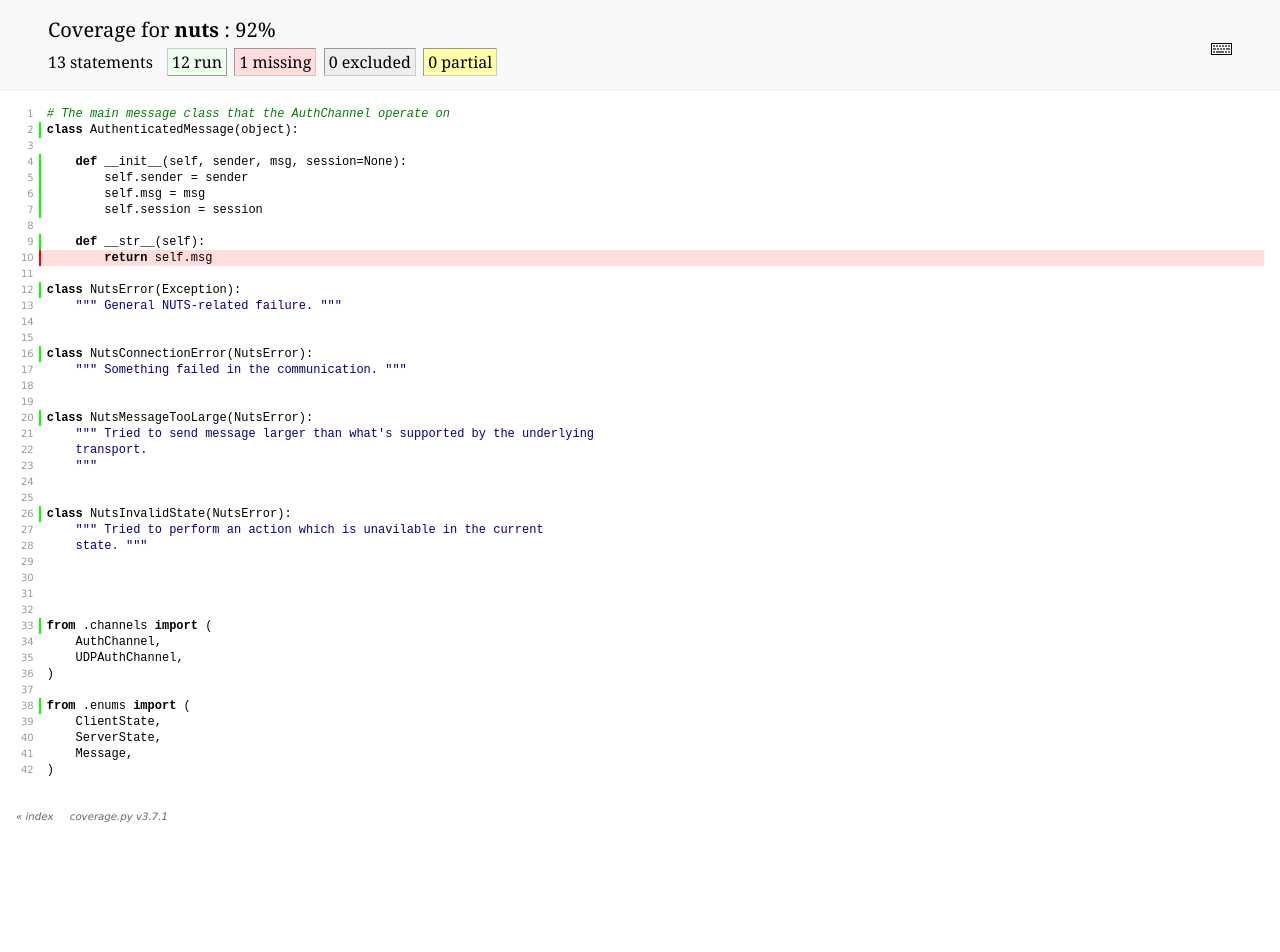
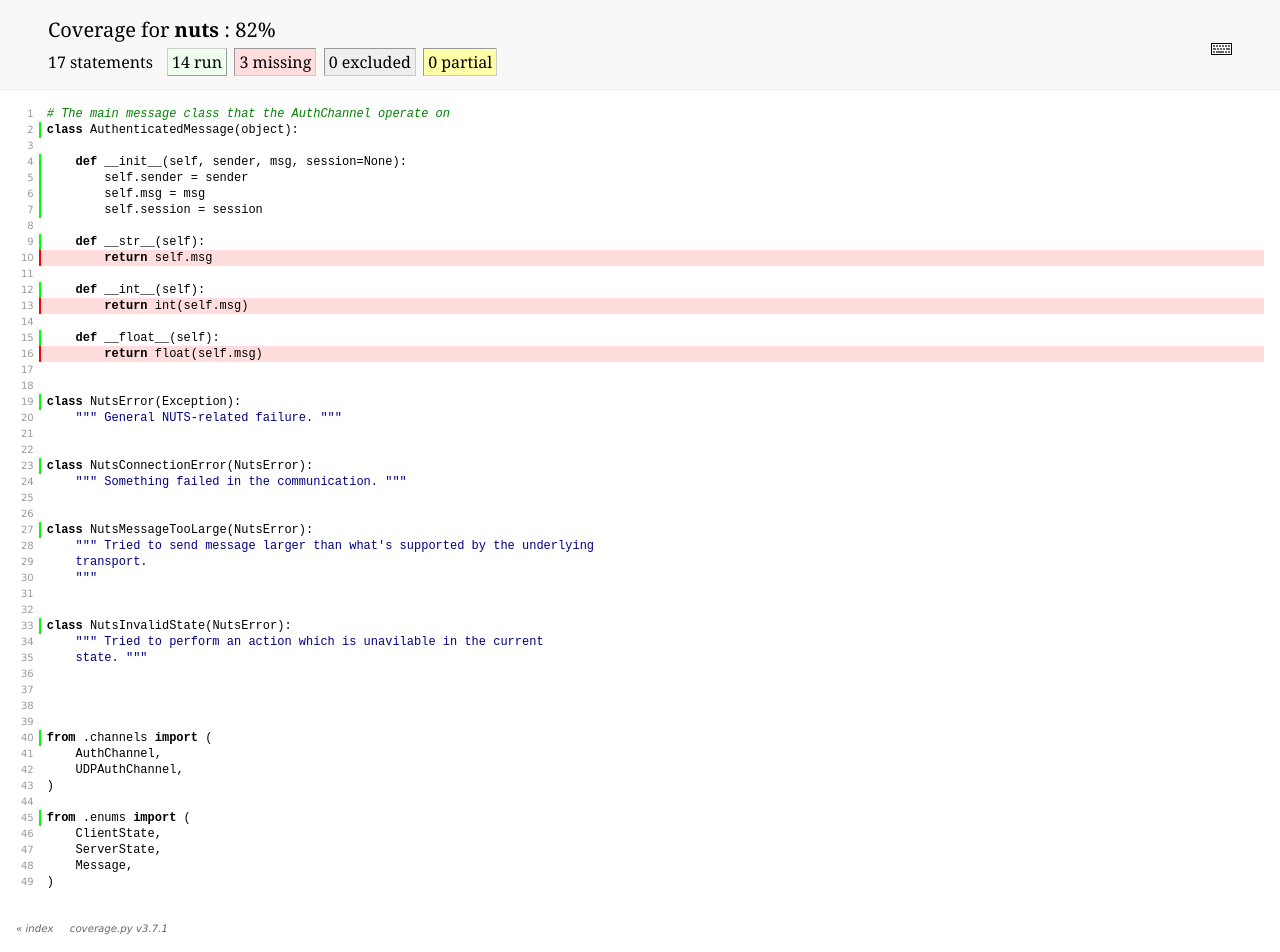
Before and after one commit to thusoy/nuts-auth, a plain HTML site: page nuts.html in a window 1280 px wide. Before the commit the page ends 840 px from the top, so only its background shows below. Drawn offline with Linux system fonts and the light colour scheme.

Commit message:
[Travis CI]: Deploy Allow int(msg) and float(msg) calls
generated from commit 6f8b370222b6f842b3ea89bb854b4883d145dfe0

```diff
--- a/nuts.html
+++ b/nuts.html
@@ -5,7 +5,7 @@
 
 
     <meta http-equiv='X-UA-Compatible' content='IE=emulateIE7' />
-    <title>Coverage for nuts: 92%</title>
+    <title>Coverage for nuts: 82%</title>
     <link rel='stylesheet' href='style.css' type='text/css'>
 
     <script type='text/javascript' src='jquery.min.js'></script>
@@ -21,13 +21,13 @@
 <div id='header'>
     <div class='content'>
         <h1>Coverage for <b>nuts</b> :
-            <span class='pc_cov'>92%</span>
+            <span class='pc_cov'>82%</span>
         </h1>
         <img id='keyboard_icon' src='keybd_closed.png'>
         <h2 class='stats'>
-            13 statements &nbsp;
-            <span class='run hide_run shortkey_r button_toggle_run'>12 run</span>
-            <span class='mis shortkey_m button_toggle_mis'>1 missing</span>
+            17 statements &nbsp;
+            <span class='run hide_run shortkey_r button_toggle_run'>14 run</span>
+            <span class='mis shortkey_m button_toggle_mis'>3 missing</span>
             <span class='exc shortkey_x button_toggle_exc'>0 excluded</span>
 
                 <span class='par run hide_run shortkey_p button_toggle_par'>0 partial</span>
@@ -75,21 +75,21 @@
 <p id='n10' class='stm mis'><a href='#n10'>10</a></p>
 <p id='n11' class='pln'><a href='#n11'>11</a></p>
 <p id='n12' class='stm run hide_run'><a href='#n12'>12</a></p>
-<p id='n13' class='pln'><a href='#n13'>13</a></p>
+<p id='n13' class='stm mis'><a href='#n13'>13</a></p>
 <p id='n14' class='pln'><a href='#n14'>14</a></p>
-<p id='n15' class='pln'><a href='#n15'>15</a></p>
-<p id='n16' class='stm run hide_run'><a href='#n16'>16</a></p>
+<p id='n15' class='stm run hide_run'><a href='#n15'>15</a></p>
+<p id='n16' class='stm mis'><a href='#n16'>16</a></p>
 <p id='n17' class='pln'><a href='#n17'>17</a></p>
 <p id='n18' class='pln'><a href='#n18'>18</a></p>
-<p id='n19' class='pln'><a href='#n19'>19</a></p>
-<p id='n20' class='stm run hide_run'><a href='#n20'>20</a></p>
+<p id='n19' class='stm run hide_run'><a href='#n19'>19</a></p>
+<p id='n20' class='pln'><a href='#n20'>20</a></p>
 <p id='n21' class='pln'><a href='#n21'>21</a></p>
 <p id='n22' class='pln'><a href='#n22'>22</a></p>
-<p id='n23' class='pln'><a href='#n23'>23</a></p>
+<p id='n23' class='stm run hide_run'><a href='#n23'>23</a></p>
 <p id='n24' class='pln'><a href='#n24'>24</a></p>
 <p id='n25' class='pln'><a href='#n25'>25</a></p>
-<p id='n26' class='stm run hide_run'><a href='#n26'>26</a></p>
-<p id='n27' class='pln'><a href='#n27'>27</a></p>
+<p id='n26' class='pln'><a href='#n26'>26</a></p>
+<p id='n27' class='stm run hide_run'><a href='#n27'>27</a></p>
 <p id='n28' class='pln'><a href='#n28'>28</a></p>
 <p id='n29' class='pln'><a href='#n29'>29</a></p>
 <p id='n30' class='pln'><a href='#n30'>30</a></p>
@@ -100,11 +100,18 @@
 <p id='n35' class='pln'><a href='#n35'>35</a></p>
 <p id='n36' class='pln'><a href='#n36'>36</a></p>
 <p id='n37' class='pln'><a href='#n37'>37</a></p>
-<p id='n38' class='stm run hide_run'><a href='#n38'>38</a></p>
+<p id='n38' class='pln'><a href='#n38'>38</a></p>
 <p id='n39' class='pln'><a href='#n39'>39</a></p>
-<p id='n40' class='pln'><a href='#n40'>40</a></p>
+<p id='n40' class='stm run hide_run'><a href='#n40'>40</a></p>
 <p id='n41' class='pln'><a href='#n41'>41</a></p>
 <p id='n42' class='pln'><a href='#n42'>42</a></p>
+<p id='n43' class='pln'><a href='#n43'>43</a></p>
+<p id='n44' class='pln'><a href='#n44'>44</a></p>
+<p id='n45' class='stm run hide_run'><a href='#n45'>45</a></p>
+<p id='n46' class='pln'><a href='#n46'>46</a></p>
+<p id='n47' class='pln'><a href='#n47'>47</a></p>
+<p id='n48' class='pln'><a href='#n48'>48</a></p>
+<p id='n49' class='pln'><a href='#n49'>49</a></p>
 
             </td>
             <td class='text' valign='top'>
@@ -119,37 +126,44 @@
 <p id='t9' class='stm run hide_run'>&nbsp; &nbsp; <span class='key'>def</span> <span class='nam'>__str__</span><span class='op'>(</span><span class='nam'>self</span><span class='op'>)</span><span class='op'>:</span><span class='strut'>&nbsp;</span></p>
 <p id='t10' class='stm mis'>&nbsp; &nbsp; &nbsp; &nbsp; <span class='key'>return</span> <span class='nam'>self</span><span class='op'>.</span><span class='nam'>msg</span><span class='strut'>&nbsp;</span></p>
 <p id='t11' class='pln'><span class='strut'>&nbsp;</span></p>
-<p id='t12' class='stm run hide_run'><span class='key'>class</span> <span class='nam'>NutsError</span><span class='op'>(</span><span class='nam'>Exception</span><span class='op'>)</span><span class='op'>:</span><span class='strut'>&nbsp;</span></p>
-<p id='t13' class='pln'>&nbsp; &nbsp; <span class='str'>&quot;&quot;&quot; General NUTS-related failure. &quot;&quot;&quot;</span><span class='strut'>&nbsp;</span></p>
+<p id='t12' class='stm run hide_run'>&nbsp; &nbsp; <span class='key'>def</span> <span class='nam'>__int__</span><span class='op'>(</span><span class='nam'>self</span><span class='op'>)</span><span class='op'>:</span><span class='strut'>&nbsp;</span></p>
+<p id='t13' class='stm mis'>&nbsp; &nbsp; &nbsp; &nbsp; <span class='key'>return</span> <span class='nam'>int</span><span class='op'>(</span><span class='nam'>self</span><span class='op'>.</span><span class='nam'>msg</span><span class='op'>)</span><span class='strut'>&nbsp;</span></p>
 <p id='t14' class='pln'><span class='strut'>&nbsp;</span></p>
-<p id='t15' class='pln'><span class='strut'>&nbsp;</span></p>
-<p id='t16' class='stm run hide_run'><span class='key'>class</span> <span class='nam'>NutsConnectionError</span><span class='op'>(</span><span class='nam'>NutsError</span><span class='op'>)</span><span class='op'>:</span><span class='strut'>&nbsp;</span></p>
-<p id='t17' class='pln'>&nbsp; &nbsp; <span class='str'>&quot;&quot;&quot; Something failed in the communication. &quot;&quot;&quot;</span><span class='strut'>&nbsp;</span></p>
+<p id='t15' class='stm run hide_run'>&nbsp; &nbsp; <span class='key'>def</span> <span class='nam'>__float__</span><span class='op'>(</span><span class='nam'>self</span><span class='op'>)</span><span class='op'>:</span><span class='strut'>&nbsp;</span></p>
+<p id='t16' class='stm mis'>&nbsp; &nbsp; &nbsp; &nbsp; <span class='key'>return</span> <span class='nam'>float</span><span class='op'>(</span><span class='nam'>self</span><span class='op'>.</span><span class='nam'>msg</span><span class='op'>)</span><span class='strut'>&nbsp;</span></p>
+<p id='t17' class='pln'><span class='strut'>&nbsp;</span></p>
 <p id='t18' class='pln'><span class='strut'>&nbsp;</span></p>
-<p id='t19' class='pln'><span class='strut'>&nbsp;</span></p>
-<p id='t20' class='stm run hide_run'><span class='key'>class</span> <span class='nam'>NutsMessageTooLarge</span><span class='op'>(</span><span class='nam'>NutsError</span><span class='op'>)</span><span class='op'>:</span><span class='strut'>&nbsp;</span></p>
-<p id='t21' class='pln'>&nbsp; &nbsp; <span class='str'>&quot;&quot;&quot; Tried to send message larger than what&#39;s supported by the underlying</span><span class='strut'>&nbsp;</span></p>
-<p id='t22' class='pln'><span class='str'>&nbsp; &nbsp; transport.</span><span class='strut'>&nbsp;</span></p>
-<p id='t23' class='pln'><span class='str'>&nbsp; &nbsp; &quot;&quot;&quot;</span><span class='strut'>&nbsp;</span></p>
-<p id='t24' class='pln'><span class='strut'>&nbsp;</span></p>
+<p id='t19' class='stm run hide_run'><span class='key'>class</span> <span class='nam'>NutsError</span><span class='op'>(</span><span class='nam'>Exception</span><span class='op'>)</span><span class='op'>:</span><span class='strut'>&nbsp;</span></p>
+<p id='t20' class='pln'>&nbsp; &nbsp; <span class='str'>&quot;&quot;&quot; General NUTS-related failure. &quot;&quot;&quot;</span><span class='strut'>&nbsp;</span></p>
+<p id='t21' class='pln'><span class='strut'>&nbsp;</span></p>
+<p id='t22' class='pln'><span class='strut'>&nbsp;</span></p>
+<p id='t23' class='stm run hide_run'><span class='key'>class</span> <span class='nam'>NutsConnectionError</span><span class='op'>(</span><span class='nam'>NutsError</span><span class='op'>)</span><span class='op'>:</span><span class='strut'>&nbsp;</span></p>
+<p id='t24' class='pln'>&nbsp; &nbsp; <span class='str'>&quot;&quot;&quot; Something failed in the communication. &quot;&quot;&quot;</span><span class='strut'>&nbsp;</span></p>
 <p id='t25' class='pln'><span class='strut'>&nbsp;</span></p>
-<p id='t26' class='stm run hide_run'><span class='key'>class</span> <span class='nam'>NutsInvalidState</span><span class='op'>(</span><span class='nam'>NutsError</span><span class='op'>)</span><span class='op'>:</span><span class='strut'>&nbsp;</span></p>
-<p id='t27' class='pln'>&nbsp; &nbsp; <span class='str'>&quot;&quot;&quot; Tried to perform an action which is unavilable in the current</span><span class='strut'>&nbsp;</span></p>
-<p id='t28' class='pln'><span class='str'>&nbsp; &nbsp; state. &quot;&quot;&quot;</span><span class='strut'>&nbsp;</span></p>
-<p id='t29' class='pln'><span class='strut'>&nbsp;</span></p>
-<p id='t30' class='pln'><span class='strut'>&nbsp;</span></p>
+<p id='t26' class='pln'><span class='strut'>&nbsp;</span></p>
+<p id='t27' class='stm run hide_run'><span class='key'>class</span> <span class='nam'>NutsMessageTooLarge</span><span class='op'>(</span><span class='nam'>NutsError</span><span class='op'>)</span><span class='op'>:</span><span class='strut'>&nbsp;</span></p>
+<p id='t28' class='pln'>&nbsp; &nbsp; <span class='str'>&quot;&quot;&quot; Tried to send message larger than what&#39;s supported by the underlying</span><span class='strut'>&nbsp;</span></p>
+<p id='t29' class='pln'><span class='str'>&nbsp; &nbsp; transport.</span><span class='strut'>&nbsp;</span></p>
+<p id='t30' class='pln'><span class='str'>&nbsp; &nbsp; &quot;&quot;&quot;</span><span class='strut'>&nbsp;</span></p>
 <p id='t31' class='pln'><span class='strut'>&nbsp;</span></p>
 <p id='t32' class='pln'><span class='strut'>&nbsp;</span></p>
-<p id='t33' class='stm run hide_run'><span class='key'>from</span> <span class='op'>.</span><span class='nam'>channels</span> <span class='key'>import</span> <span class='op'>(</span><span class='strut'>&nbsp;</span></p>
-<p id='t34' class='pln'>&nbsp; &nbsp; <span class='nam'>AuthChannel</span><span class='op'>,</span><span class='strut'>&nbsp;</span></p>
-<p id='t35' class='pln'>&nbsp; &nbsp; <span class='nam'>UDPAuthChannel</span><span class='op'>,</span><span class='strut'>&nbsp;</span></p>
-<p id='t36' class='pln'><span class='op'>)</span><span class='strut'>&nbsp;</span></p>
+<p id='t33' class='stm run hide_run'><span class='key'>class</span> <span class='nam'>NutsInvalidState</span><span class='op'>(</span><span class='nam'>NutsError</span><span class='op'>)</span><span class='op'>:</span><span class='strut'>&nbsp;</span></p>
+<p id='t34' class='pln'>&nbsp; &nbsp; <span class='str'>&quot;&quot;&quot; Tried to perform an action which is unavilable in the current</span><span class='strut'>&nbsp;</span></p>
+<p id='t35' class='pln'><span class='str'>&nbsp; &nbsp; state. &quot;&quot;&quot;</span><span class='strut'>&nbsp;</span></p>
+<p id='t36' class='pln'><span class='strut'>&nbsp;</span></p>
 <p id='t37' class='pln'><span class='strut'>&nbsp;</span></p>
-<p id='t38' class='stm run hide_run'><span class='key'>from</span> <span class='op'>.</span><span class='nam'>enums</span> <span class='key'>import</span> <span class='op'>(</span><span class='strut'>&nbsp;</span></p>
-<p id='t39' class='pln'>&nbsp; &nbsp; <span class='nam'>ClientState</span><span class='op'>,</span><span class='strut'>&nbsp;</span></p>
-<p id='t40' class='pln'>&nbsp; &nbsp; <span class='nam'>ServerState</span><span class='op'>,</span><span class='strut'>&nbsp;</span></p>
-<p id='t41' class='pln'>&nbsp; &nbsp; <span class='nam'>Message</span><span class='op'>,</span><span class='strut'>&nbsp;</span></p>
-<p id='t42' class='pln'><span class='op'>)</span><span class='strut'>&nbsp;</span></p>
+<p id='t38' class='pln'><span class='strut'>&nbsp;</span></p>
+<p id='t39' class='pln'><span class='strut'>&nbsp;</span></p>
+<p id='t40' class='stm run hide_run'><span class='key'>from</span> <span class='op'>.</span><span class='nam'>channels</span> <span class='key'>import</span> <span class='op'>(</span><span class='strut'>&nbsp;</span></p>
+<p id='t41' class='pln'>&nbsp; &nbsp; <span class='nam'>AuthChannel</span><span class='op'>,</span><span class='strut'>&nbsp;</span></p>
+<p id='t42' class='pln'>&nbsp; &nbsp; <span class='nam'>UDPAuthChannel</span><span class='op'>,</span><span class='strut'>&nbsp;</span></p>
+<p id='t43' class='pln'><span class='op'>)</span><span class='strut'>&nbsp;</span></p>
+<p id='t44' class='pln'><span class='strut'>&nbsp;</span></p>
+<p id='t45' class='stm run hide_run'><span class='key'>from</span> <span class='op'>.</span><span class='nam'>enums</span> <span class='key'>import</span> <span class='op'>(</span><span class='strut'>&nbsp;</span></p>
+<p id='t46' class='pln'>&nbsp; &nbsp; <span class='nam'>ClientState</span><span class='op'>,</span><span class='strut'>&nbsp;</span></p>
+<p id='t47' class='pln'>&nbsp; &nbsp; <span class='nam'>ServerState</span><span class='op'>,</span><span class='strut'>&nbsp;</span></p>
+<p id='t48' class='pln'>&nbsp; &nbsp; <span class='nam'>Message</span><span class='op'>,</span><span class='strut'>&nbsp;</span></p>
+<p id='t49' class='pln'><span class='op'>)</span><span class='strut'>&nbsp;</span></p>
 
             </td>
         </tr>
```
Also changed, not shown: index.html (+5 -5 lines), 1 other file.
